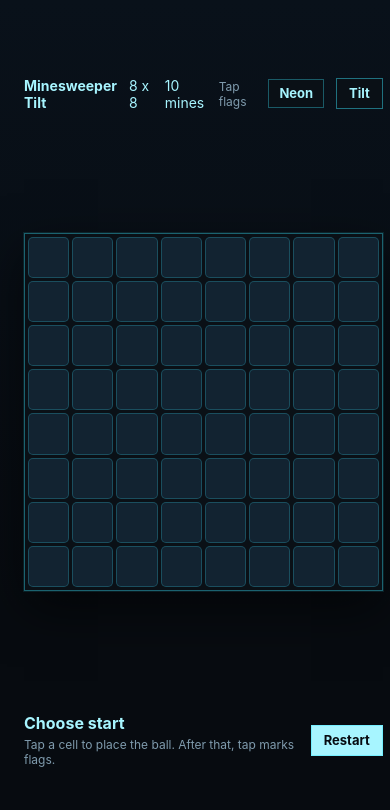
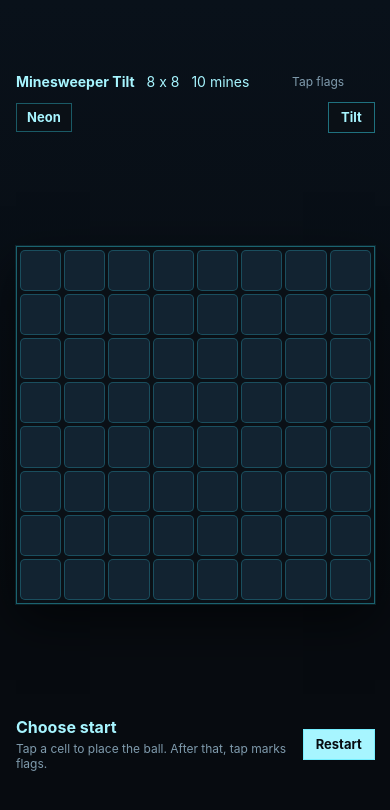
Before and after one commit to kusonnim/tiltSweeper, a website built with Vite: page index.html in a window 390 px wide. Built offline with nearby package versions, Linux system fonts and the light colour scheme.

Commit message:
Fix mobile layout alignment

```diff
--- a/src/styles/main.css
+++ b/src/styles/main.css
@@ -38,6 +38,7 @@ body[data-theme="chess"] {
 }
 
 body {
+  width: 100%;
   min-width: 320px;
   min-height: 100vh;
   margin: 0;
@@ -55,10 +56,12 @@ body[data-theme="chess"] {
 
 #app {
   display: grid;
+  width: 100%;
   min-height: 100vh;
   place-items: center;
+  overflow: hidden;
   gap: 16px;
-  padding: 24px;
+  padding: 24px max(16px, env(safe-area-inset-right)) 24px max(16px, env(safe-area-inset-left));
 }
 
 .hud {
@@ -66,14 +69,18 @@ body[data-theme="chess"] {
   width: min(92vw, 520px);
   align-items: center;
   justify-content: space-between;
+  flex-wrap: wrap;
   gap: 12px;
   color: var(--cyan-soft);
   font-size: 14px;
 }
 
 .hud-hint {
+  flex: 1 1 auto;
+  min-width: 72px;
   color: var(--muted);
   font-size: 12px;
+  text-align: center;
 }
 
 .tilt-button {
@@ -106,6 +113,7 @@ body[data-theme="chess"] {
   position: relative;
   display: grid;
   width: min(92vw, 520px);
+  max-width: 100%;
   aspect-ratio: 1;
   grid-template-columns: repeat(8, 1fr);
   grid-template-rows: repeat(8, 1fr);
@@ -246,6 +254,7 @@ body[data-theme="chess"] .cell-revealed {
 .screens {
   display: flex;
   width: min(92vw, 520px);
+  max-width: 100%;
   min-height: 54px;
   align-items: center;
   justify-content: space-between;
@@ -297,6 +306,7 @@ body[data-theme="chess"] .cell-revealed {
 .debug-panel {
   display: grid;
   width: min(92vw, 520px);
+  max-width: 100%;
   gap: 6px;
   border: 1px solid color-mix(in srgb, var(--cyan) 28%, transparent);
   background: color-mix(in srgb, var(--bg) 88%, transparent);
```
